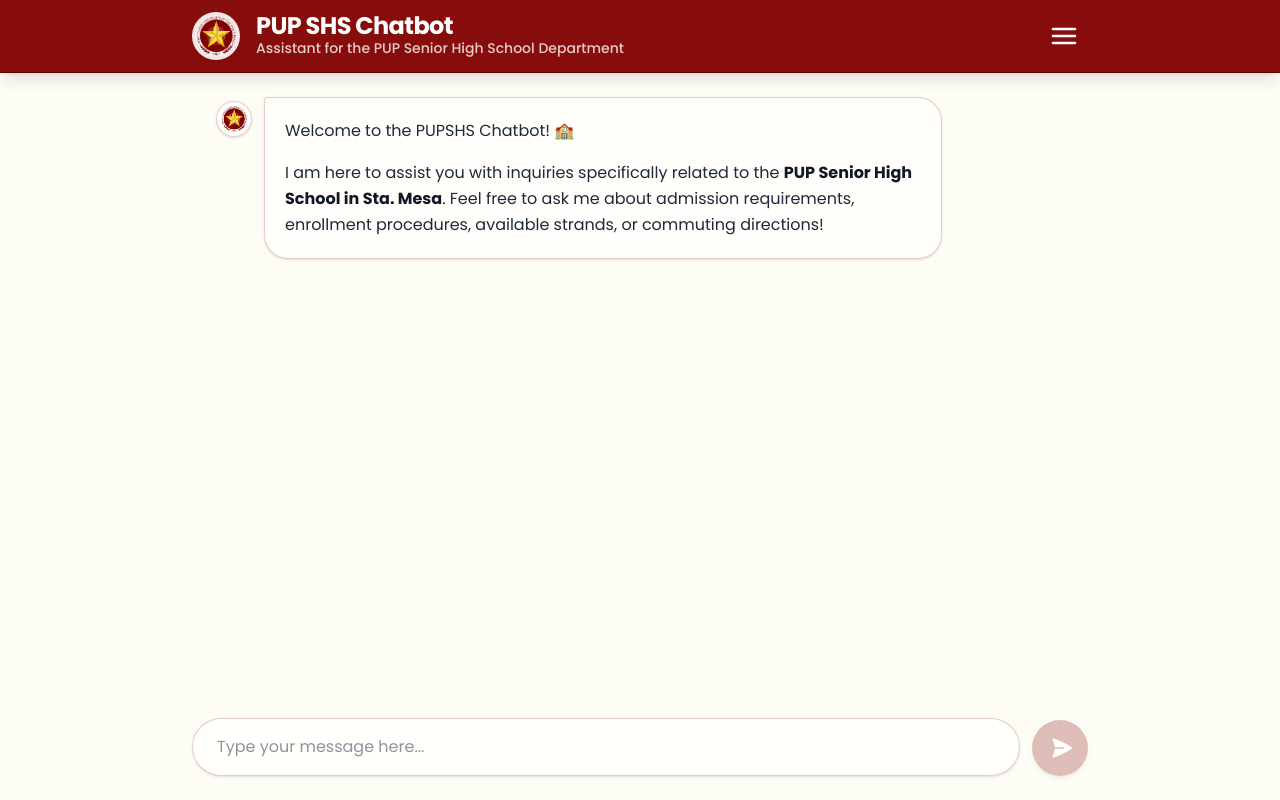
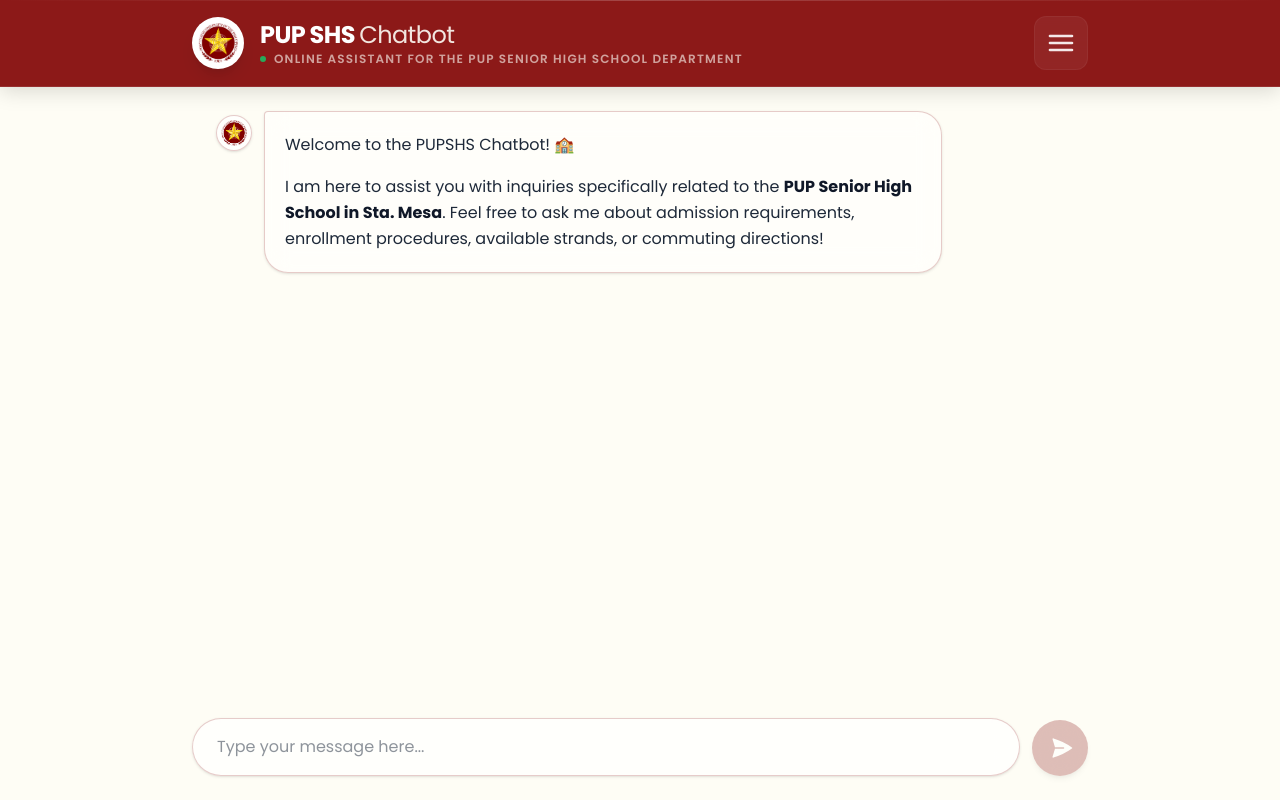
Before and after one commit to lorrsgb/pup-shs-chatbot, a Next.js app: page / in a window 1280 px wide. Built offline with nearby package versions, Linux system fonts and the light colour scheme.

Commit message:
UI refinements

```diff
--- a/app/page.tsx
+++ b/app/page.tsx
@@ -72,26 +72,42 @@
   return (
     <div className={`flex flex-col w-full h-[100dvh] bg-pup-cream ${poppins.className} overflow-hidden`}>
 
-      {/* Header with Hamburger Menu */}
-      <header className="relative w-full bg-pup-maroon/95 backdrop-blur-md border-b border-[#5e0000] shadow-lg py-3 px-6 z-30 flex-shrink-0">
+      {/* Modern Heritage Header: Original Maroon with a Glassmorphism Twist */}
+      <header className="relative w-full bg-pup-maroon/90 backdrop-blur-2xl border-b border-white/10 shadow-[0_4px_20px_rgba(0,0,0,0.15)] py-4 px-4 md:px-6 z-30 flex-shrink-0">
+        {/* Subtle top "shimmer" line for a 3D glass effect */}
+        <div className="absolute top-0 left-0 w-full h-[1px] bg-gradient-to-r from-transparent via-white/20 to-transparent"></div>
+
         <div className="max-w-4xl mx-auto flex items-center justify-between">
-          <div className="flex items-center gap-4">
-            <div className="bg-white/90 p-1 rounded-full shadow-sm flex-shrink-0">
-              <Image src="/pup-logo.png" alt="PUP Logo" width={40} height={40} className="object-contain" priority />
+          <div className="flex items-center gap-3 md:gap-4">
+            {/* Soft-rounded Circle Logo Container */}
+            <div className="bg-white p-1.5 rounded-full shadow-lg flex-shrink-0 transition-transform hover:scale-105 duration-300">
+              <Image
+                src="/pup-logo.png"
+                alt="PUP Logo"
+                width={38}
+                height={38}
+                className="md:w-10 md:h-10 object-contain"
+                priority
+              />
             </div>
-            <div>
-              <h1 className="text-xl md:text-2xl font-bold text-white tracking-tight leading-none">PUP SHS Chatbot</h1>
-              <p className="text-[10px] md:text-sm text-pup-cream/80 font-medium">Assistant for the PUP Senior High School Department</p>
+            <div className="min-w-0">
+              <h1 className="text-xl md:text-2xl font-bold text-white truncate tracking-tight">
+                PUP SHS <span className="font-light text-pup-cream/90">Chatbot</span>
+              </h1>
+              <div className="flex items-center gap-2">
+                <span className="w-1.5 h-1.5 bg-green-400 rounded-full animate-pulse"></span>
+                <p className="text-[10px] md:text-xs text-pup-cream/60 font-semibold uppercase tracking-widest">
+                  Online Assistant for the PUP Senior High School Department
+                </p>
+              </div>
             </div>
           </div>
 
-          {/* Hamburger Button */}
           <button
             onClick={() => setIsMenuOpen(!isMenuOpen)}
-            className="p-2 text-white hover:bg-white/10 rounded-lg transition-colors focus:outline-none"
-            aria-label="Quick Inquiries"
+            className="p-2.5 text-white/90 hover:text-white hover:bg-white/10 rounded-xl transition-all duration-200 active:scale-90 border border-white/5 bg-white/5"
           >
-            <svg xmlns="http://www.w3.org/2000/svg" fill="none" viewBox="0 0 24 24" strokeWidth={2} stroke="currentColor" className="w-8 h-8">
+            <svg xmlns="http://www.w3.org/2000/svg" fill="none" viewBox="0 0 24 24" strokeWidth={2} stroke="currentColor" className="w-7 h-7 md:w-8 md:h-8">
               <path strokeLinecap="round" strokeLinejoin="round" d="M3.75 6.75h16.5M3.75 12h16.5m-16.5 5.25h16.5" />
             </svg>
           </button>
```
